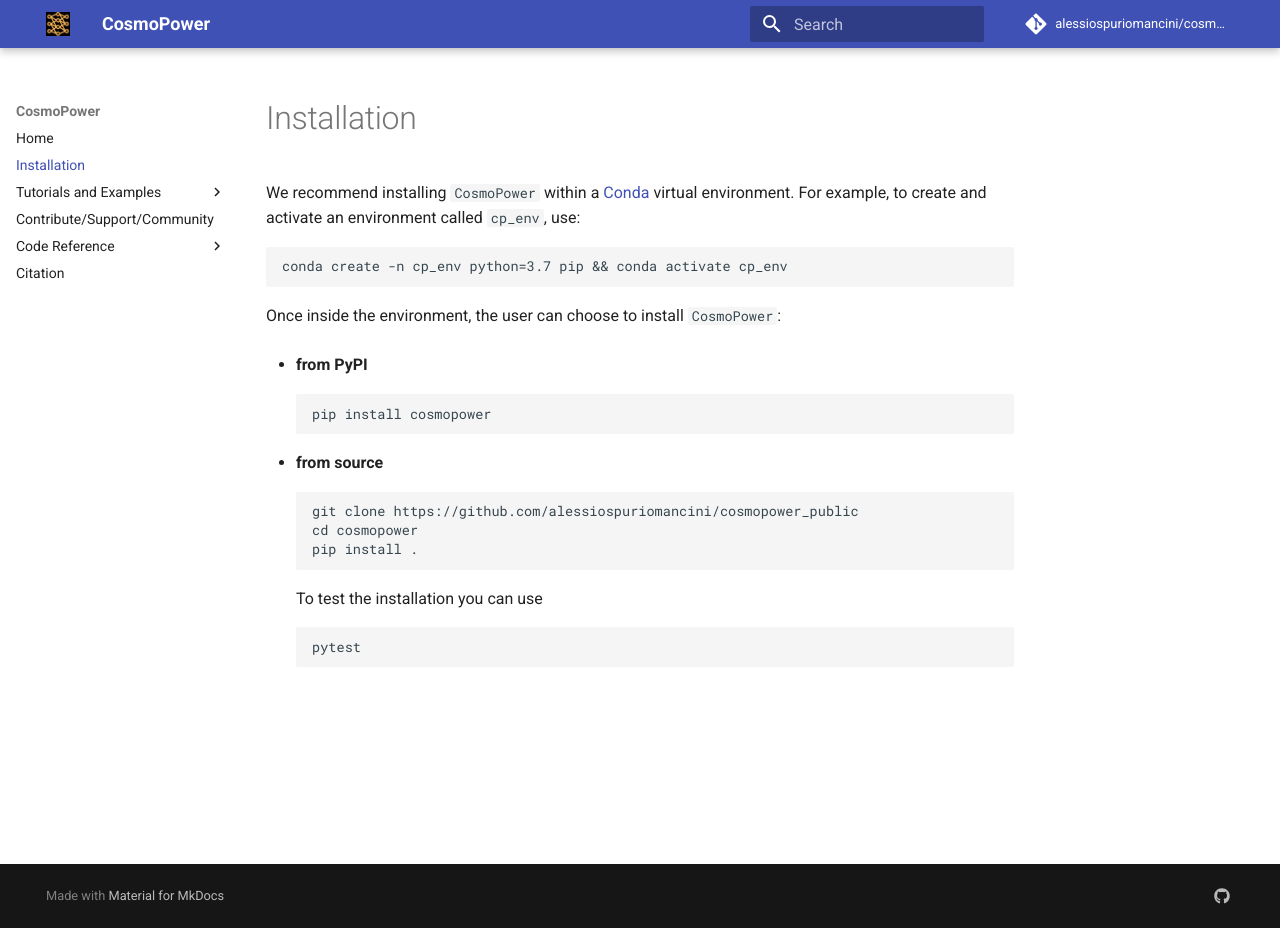
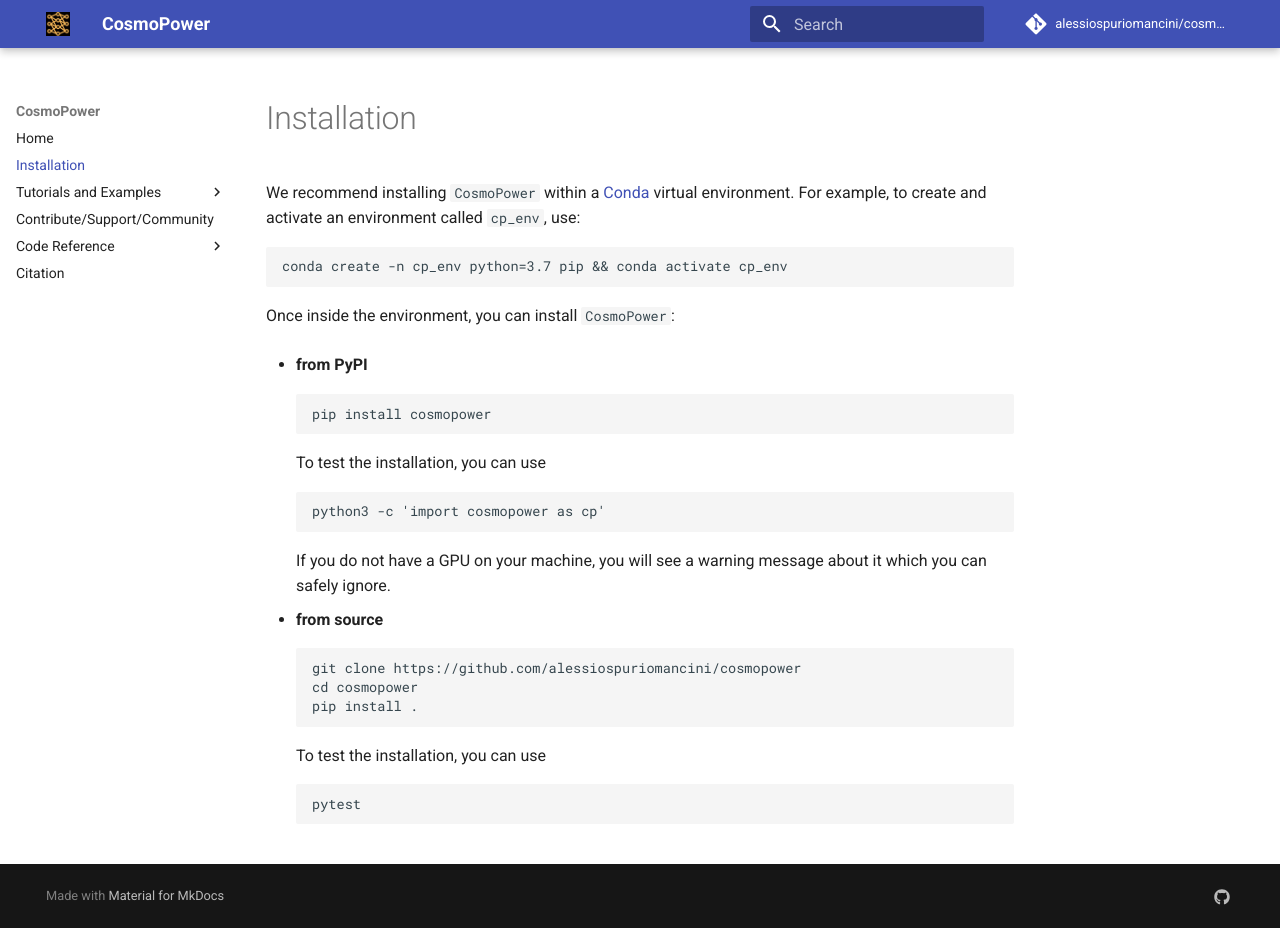
Before and after one commit to alessiospuriomancini/cosmopower, an MkDocs documentation site: the page built from docs/installation.md, in a window 1280 px wide and 928 px high. Built offline with MkDocs 1.6.1 and Material for MkDocs 9.7.7, drawn with Linux system fonts in a browser that asks for light colours; comment, search, counter and statistics services are not loaded.

Commit message:
docs installation

```diff
--- a/docs/installation.md
+++ b/docs/installation.md
@@ -5,18 +5,24 @@ For example, to create and activate an environment called ``cp_env``, use:
 
     conda create -n cp_env python=3.7 pip && conda activate cp_env
 
-Once inside the environment, the user can choose to install ``CosmoPower``:
+Once inside the environment, you can install ``CosmoPower``:
 
 - **from PyPI**
 
         pip install cosmopower
 
+    To test the installation, you can use
+
+        python3 -c 'import cosmopower as cp'
+
+    If you do not have a GPU on your machine, you will see a warning message about it which you can safely ignore.
+
 - **from source**
 
-        git clone https://github.com/alessiospuriomancini/cosmopower_public
+        git clone https://github.com/alessiospuriomancini/cosmopower
         cd cosmopower
         pip install .
 
-    To test the installation you can use
+    To test the installation, you can use
 
         pytest
```
